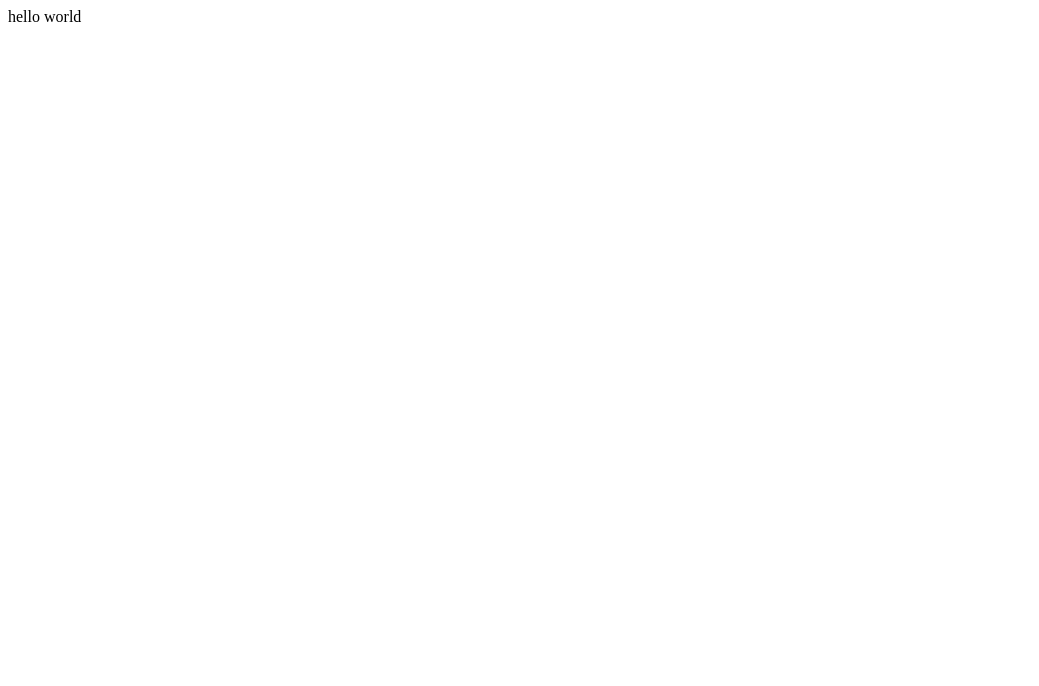
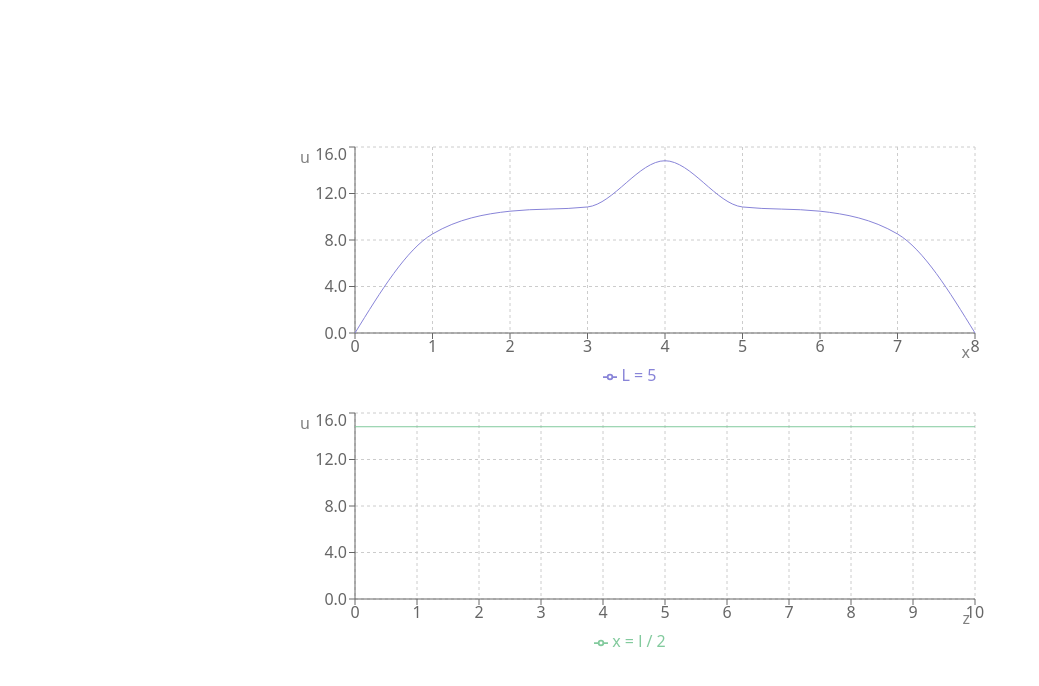
Before and after one commit to lifeisbeautifu1/course-work-pt2, a React (Vite) app: page / in a window 1280 px wide. Shown: the top 686 px of the page, without its empty margins (0-1039 px from the left). Built offline with nearby package versions, Linux system fonts and the light colour scheme.

Commit message:
graphs done but not working

```diff
--- a/index.html
+++ b/index.html
@@ -2,9 +2,13 @@
 <html lang="en">
   <head>
     <meta charset="UTF-8" />
-    <link rel="icon" type="image/svg+xml" href="/vite.svg" />
+    <link
+      rel="icon"
+      type="image/svg+xml"
+      href="https://cdn-icons-png.flaticon.com/512/9703/9703873.png"
+    />
     <meta name="viewport" content="width=device-width, initial-scale=1.0" />
-    <title>Vite + React + TS</title>
+    <title>Курсовая работа</title>
   </head>
   <body>
     <div id="root"></div>
--- a/package.json
+++ b/package.json
@@ -10,12 +10,16 @@
   },
   "dependencies": {
     "react": "^18.2.0",
-    "react-dom": "^18.2.0"
+    "react-dom": "^18.2.0",
+    "recharts": "^2.4.2"
   },
   "devDependencies": {
     "@types/react": "^18.0.27",
     "@types/react-dom": "^18.0.10",
     "@vitejs/plugin-react": "^3.1.0",
+    "autoprefixer": "^10.4.13",
+    "postcss": "^8.4.21",
+    "tailwindcss": "^3.2.6",
     "typescript": "^4.9.3",
     "vite": "^4.1.0"
   }
--- /dev/null
+++ b/postcss.config.cjs
@@ -0,0 +1,6 @@
+module.exports = {
+  plugins: {
+    tailwindcss: {},
+    autoprefixer: {},
+  },
+}
--- a/src/App.tsx
+++ b/src/App.tsx
@@ -1,15 +1,129 @@
 import { useState } from "react";
-import { calculateAn } from "./utils/calculate";
+import {
+  Legend,
+  Line,
+  Label,
+  Tooltip,
+  XAxis,
+  YAxis,
+  ComposedChart,
+  CartesianGrid,
+} from "recharts";
+import { calculateIteration } from "./utils/calculate";
 
 function App() {
   // States
-  const [l, setL] = useState(8);
+  const [l, setl] = useState(8);
   const [n, setN] = useState(1);
   const [λ, setλ] = useState(2);
+  const [L, setL] = useState(10);
 
-  const res = calculateAn(l, 1);
-  console.log(res);
-  return <div>hello world</div>;
+  let data: Array<any> = [];
+
+  let z = L / 2;
+
+  let firstGraph: any[] = [];
+
+  for (let x = 0; x <= l; ++x) {
+    let value = 0;
+    for (let j = 1; j <= 20; ++j) {
+      value += calculateIteration(l, n, z, λ, j, x);
+    }
+    data.push({
+      x,
+      u: value,
+    });
+  }
+
+  firstGraph.push({
+    data,
+    name: "L = 5",
+  });
+
+  const dataFormater = (num: number) => {
+    return num.toFixed(1);
+  };
+
+  let x = l / 2;
+
+  data = [];
+
+  for (let z = 0; z <= L; ++z) {
+    let value = 0;
+    for (let j = 1; j <= 20; ++j) {
+      value += calculateIteration(l, n, z, λ, j, x);
+    }
+    data.push({
+      z,
+      u: value,
+    });
+  }
+  let secondGraph: any[] = [];
+
+  secondGraph.push({
+    data,
+    name: "x = l / 2",
+  });
+
+  return (
+    <div className="flex flex-col gap-4 items-center justify-center h-screen w-screen">
+      <ComposedChart
+        width={730}
+        height={250}
+        margin={{ top: 5, right: 30, left: 20, bottom: 5 }}
+      >
+        <CartesianGrid strokeDasharray="3 3" />
+        <XAxis dataKey="x">
+          <Label value="x" position="insideBottomRight" />
+        </XAxis>
+        <YAxis tickFormatter={dataFormater}>
+          <Label value="u" position="insideTopLeft" />
+        </YAxis>
+        <Tooltip />
+        <Legend />
+
+        {firstGraph.map((i) => (
+          <Line
+            type="monotone"
+            dot={false}
+            dataKey="u"
+            data={i.data}
+            name={i.name}
+            key={i.name}
+            stroke="#8884d8"
+          />
+        ))}
+      </ComposedChart>
+
+      <ComposedChart
+        width={730}
+        height={250}
+        margin={{ top: 5, right: 30, left: 20, bottom: 5 }}
+      >
+        <CartesianGrid strokeDasharray="3 3" />
+        <XAxis dataKey="z">
+          <Label value="z" position="insideBottomRight" />
+        </XAxis>
+        <YAxis tickFormatter={dataFormater}>
+          <Label value="u" position="insideTopLeft" />
+        </YAxis>
+        <Tooltip />
+        <Legend />
+
+        {secondGraph.map((i) => (
+          <Line
+            type="monotone"
+            dot={false}
+            dataKey="u"
+            data={i.data}
+            name={i.name}
+            key={i.name}
+            stroke="#82ca9d"
+          />
+        ))}
+      </ComposedChart>
+    </div>
+  );
 }
 
 export default App;
--- a/src/index.css
+++ b/src/index.css
@@ -0,0 +1,3 @@
+@tailwind base;
+@tailwind utilities;
+@tailwind components;
--- a/src/utils/calculate.ts
+++ b/src/utils/calculate.ts
@@ -5,6 +5,23 @@ export const calculateInnerFunction = (l: number, n: number, x: number) => {
     Math.exp(-Math.pow((2 * x - l) / (0.4 * l), 4)) *
     Math.sin((Math.PI * n * x) / l)
   );
+};
+
+export const calculateIteration = (
+  l: number,
+  n: number,
+  z: number,
+  λ: number,
+  t: number,
+  x: number
+) => {
+  const An = calculateAn(l, t);
+  const rightSide = calculateRightSide(l, t, x);
+  const [R, IM] = calucateComplexNumber(l, n, z, λ, t);
+  return calculateModuleOfComplexNumber([
+    R * An * rightSide,
+    IM * An * rightSide,
+  ]);
 };
 
 export const calculateRightSide = (l: number, n: number, x: number) => {
--- /dev/null
+++ b/tailwind.config.cjs
@@ -0,0 +1,8 @@
+/** @type {import('tailwindcss').Config} */
+module.exports = {
+  content: ["./index.html", "./src/**/*.{js,ts,jsx,tsx}"],
+  theme: {
+    extend: {},
+  },
+  plugins: [],
+};
```
Also changed, not shown: 1 other file (tests, documents, lock files or other folders).
